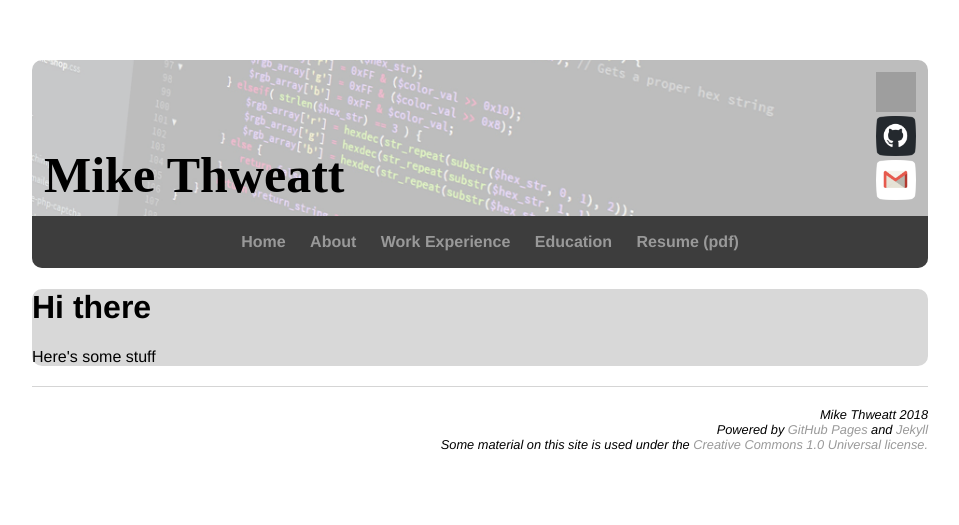
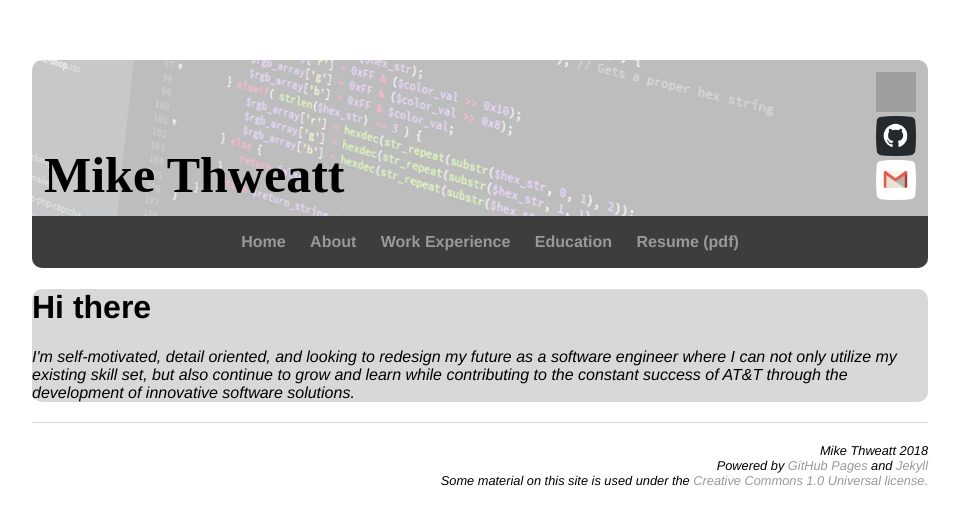
Before and after one commit to thweattm/thweattm.github.io, a Jekyll site: the page built from index.html, in a window 1280 px wide. Shown: the top 525 px of the page, without its empty margins (160-1119 px from the left). Built offline with Jekyll 4.4.1, drawn with Linux system fonts in a browser that asks for light colours; grey boxes are pictures that could not be loaded.

Commit message:
Update index.html

```diff
--- a/index.html
+++ b/index.html
@@ -4,5 +4,7 @@ title: Mike Thweatt
 ---
 <div class="blurb">
 	<h1>Hi there</h1>
-	<p>Here's some stuff</p>
-</div><!-- /.blurb -->
+	<p><i>I'm self-motivated, detail oriented, and looking to redesign my future as a software engineer where I can not only utilize my
+	existing skill set, but also continue to grow and learn while contributing to the constant success of AT&T through the
+	development of innovative software solutions.</i></p>
+</div>
```
